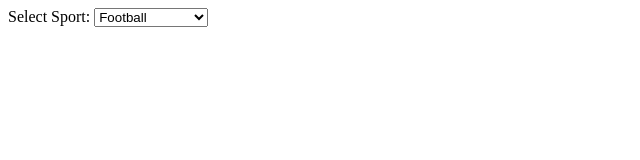
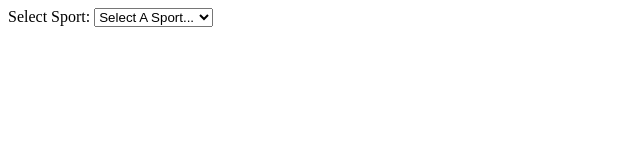
Before and after one commit to Boucher-David/DraftKats, a website: page public/index.html in a window 1280 px wide. Shown: the full height of the page, 0-640 px from the left. Drawn offline with Linux system fonts and the light colour scheme.

Commit message:
Update index.html

```diff
--- a/public/index.html
+++ b/public/index.html
@@ -20,11 +20,9 @@
         <span class = "select-dropdown">
           <header>Select Sport:
           <select name="" id="dropdown">
+            <option value="select-sport">Select A Sport...</option>
             <option value="football">Football</option>
-            <option value="pretentious">Proper Football</option>
-            <option value="baseball">Baseball</option>
-            <option value="hockey">Basketball</option>
-            <option value="hockey">Hockey</option>
+            <option value="soccer">Soccer</option>
           </select>
 
           </header>
```
